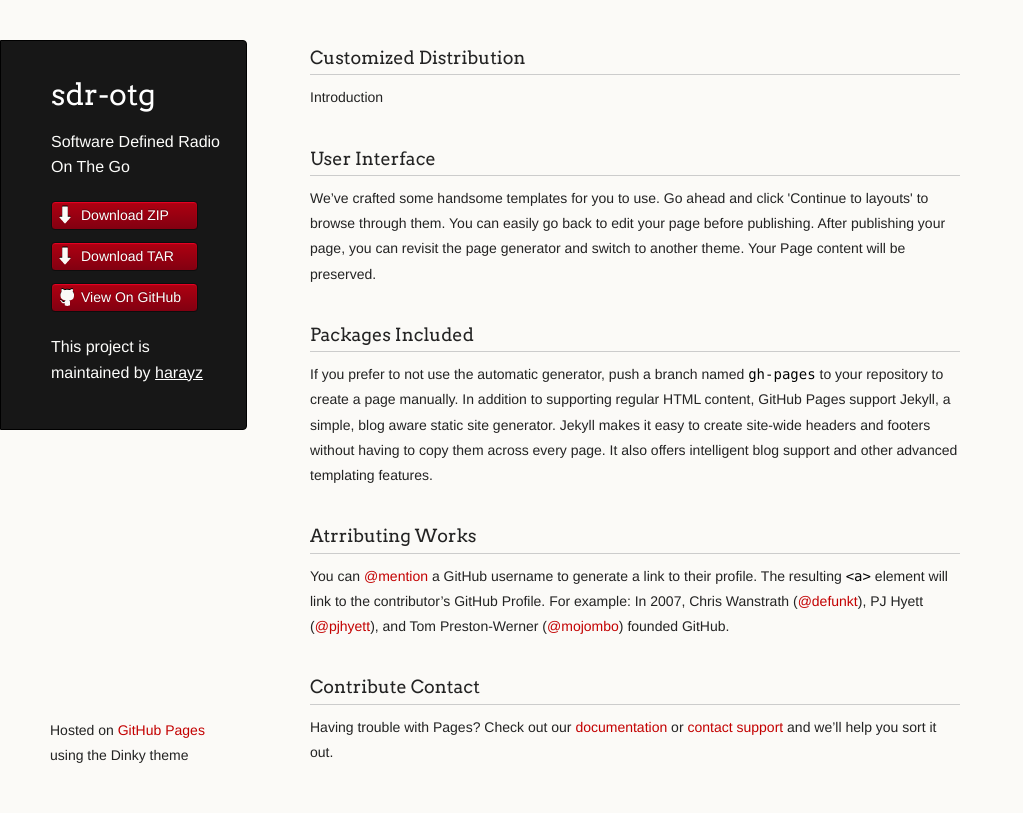
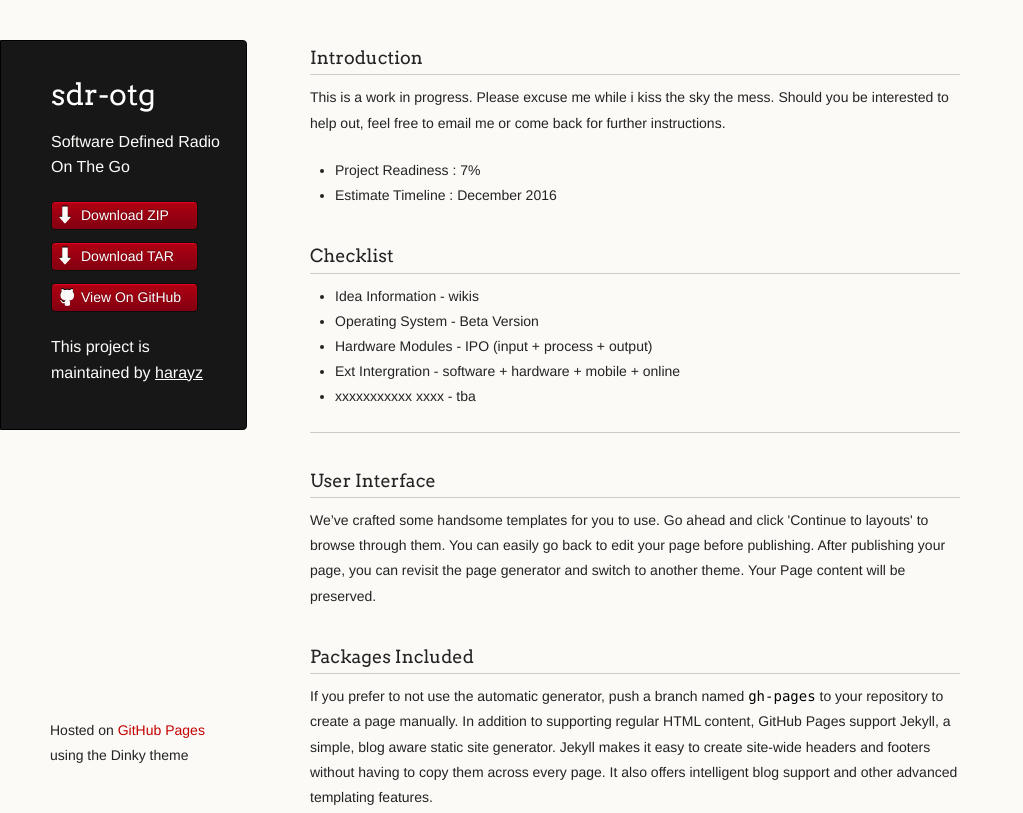
Before and after one commit to harayz/sdr-otg, a plain HTML site: page index.html in a window 1280 px wide. Shown: the top 813 px of the page, without its empty margins (0-1023 px from the left). Drawn offline with Linux system fonts and the light colour scheme.

```diff
--- a/index.html
+++ b/index.html
@@ -33,9 +33,27 @@
 
 
 <h3>
-<a id="customized-distribution" class="anchor" href="#customized-distribution" aria-hidden="true"><span aria-hidden="true" class="octicon octicon-link"></span></a>Customized Distribution</h3>
+<a id="introduction" class="anchor" href="#introduction" aria-hidden="true"><span aria-hidden="true" class="octicon octicon-link"></span></a>Introduction</h3>
 
-<p>Introduction</p>
+<p>This is a work in progress. Please excuse me while i kiss the sky the mess. Should you be interested to help out, feel free to email me or come back for further instructions. </p>
+
+<ul>
+<li>Project Readiness  : 7%</li>
+<li>Estimate Timeline : December 2016</li>
+</ul>
+
+<h3>
+<a id="checklist" class="anchor" href="#checklist" aria-hidden="true"><span aria-hidden="true" class="octicon octicon-link"></span></a>Checklist</h3>
+
+<ul>
+<li>Idea Information - wikis </li>
+<li>Operating System - Beta Version</li>
+<li>Hardware Modules - IPO (input + process + output)</li>
+<li>Ext Intergration - software + hardware + mobile + online</li>
+<li>xxxxxxxxxxx xxxx - tba</li>
+</ul>
+
+<hr>
 
 <h3>
 <a id="user-interface" class="anchor" href="#user-interface" aria-hidden="true"><span aria-hidden="true" class="octicon octicon-link"></span></a>User Interface</h3>
```
Also changed, not shown: params.json (+1 -1 lines).
